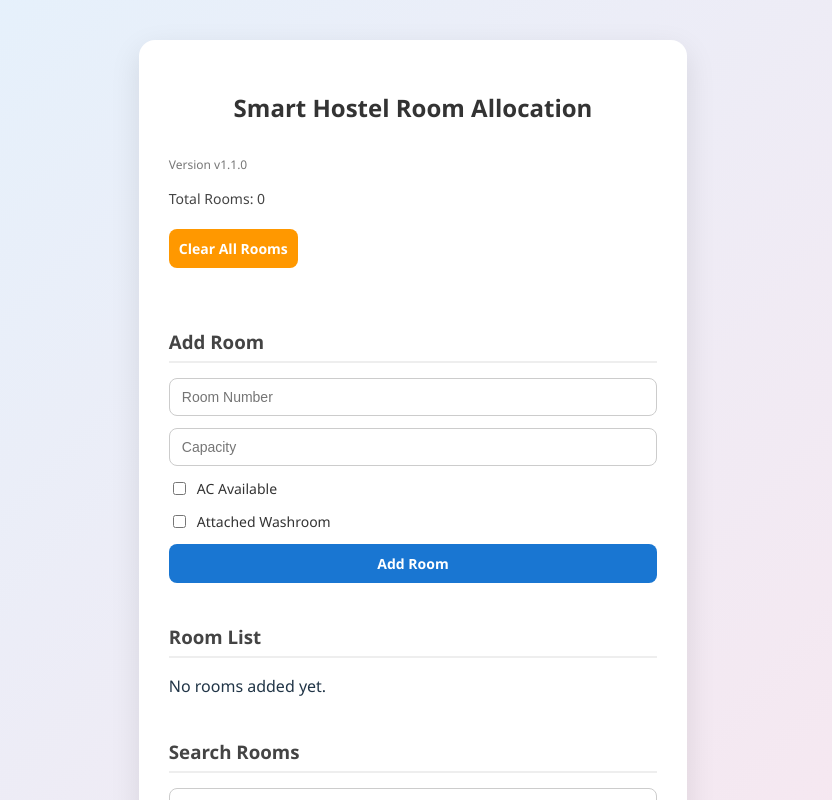
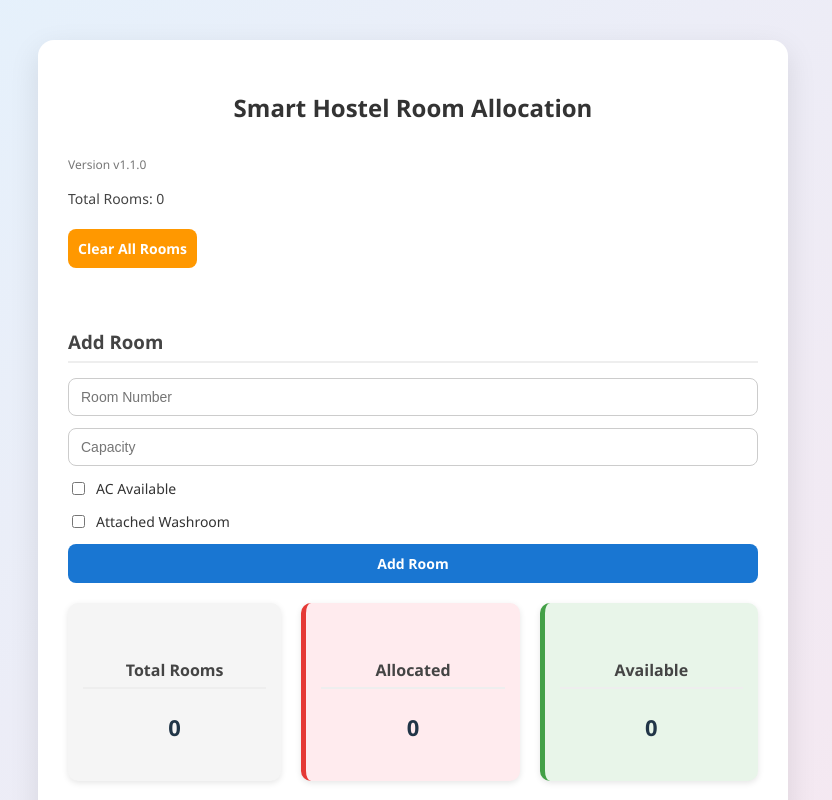
Before and after one commit to AkhilaSanga/smart-hostel-room-allocation, a React (Vite) app: page / in a window 1280 px wide. Shown: the top 800 px of the page, without its empty margins (277-1109 px from the left). Built offline with nearby package versions, Linux system fonts and the light colour scheme.

Commit message:
Added dashboard statistics feature

```diff
--- a/src/App.css
+++ b/src/App.css
@@ -260,3 +260,42 @@ button:disabled {
   font-size: 12px;
   color: #888;
 }
+
+/* ---------- DASHBOARD ---------- */
+
+.dashboard {
+  display: flex;
+  gap: 20px;
+  margin: 20px 0;
+  flex-wrap: wrap;
+}
+
+.card {
+  flex: 1;
+  min-width: 150px;
+  background: #f5f5f5;
+  padding: 15px;
+  border-radius: 10px;
+  text-align: center;
+  box-shadow: 0 2px 6px rgba(0,0,0,0.1);
+}
+
+.card h3 {
+  margin-bottom: 8px;
+  font-size: 16px;
+}
+
+.card p {
+  font-size: 22px;
+  font-weight: bold;
+}
+
+.card.allocated {
+  background-color: #ffebee;
+  border-left: 5px solid #e53935;
+}
+
+.card.available {
+  background-color: #e8f5e9;
+  border-left: 5px solid #43a047;
+}
--- a/src/App.jsx
+++ b/src/App.jsx
@@ -171,6 +171,12 @@ function App() {
   setAllocationResult(null);
   setMessage("All rooms cleared successfully");
 };
+
+// ---------------- ROOM STATISTICS ----------------
+
+const totalRooms = rooms.length;
+const allocatedRooms = rooms.filter((room) => room.isAllocated).length;
+const availableRooms = totalRooms - allocatedRooms;
 // ---------------- UI ----------------
 
   return (
@@ -230,6 +236,25 @@ function App() {
       {roomError && (
         <p style={{ color: "red" }}>{roomError}</p>
       )}
+
+      {/* ---------------- DASHBOARD ---------------- */}
+
+      <div className="dashboard">
+        <div className="card">
+          <h3>Total Rooms</h3>
+          <p>{totalRooms}</p>
+        </div>
+
+        <div className="card allocated">
+          <h3>Allocated</h3>
+          <p>{allocatedRooms}</p>
+        </div>
+
+        <div className="card available">
+          <h3>Available</h3>
+          <p>{availableRooms}</p>
+        </div>
+      </div>
 
       {/* ---------------- ROOM LIST ---------------- */}
 
```
